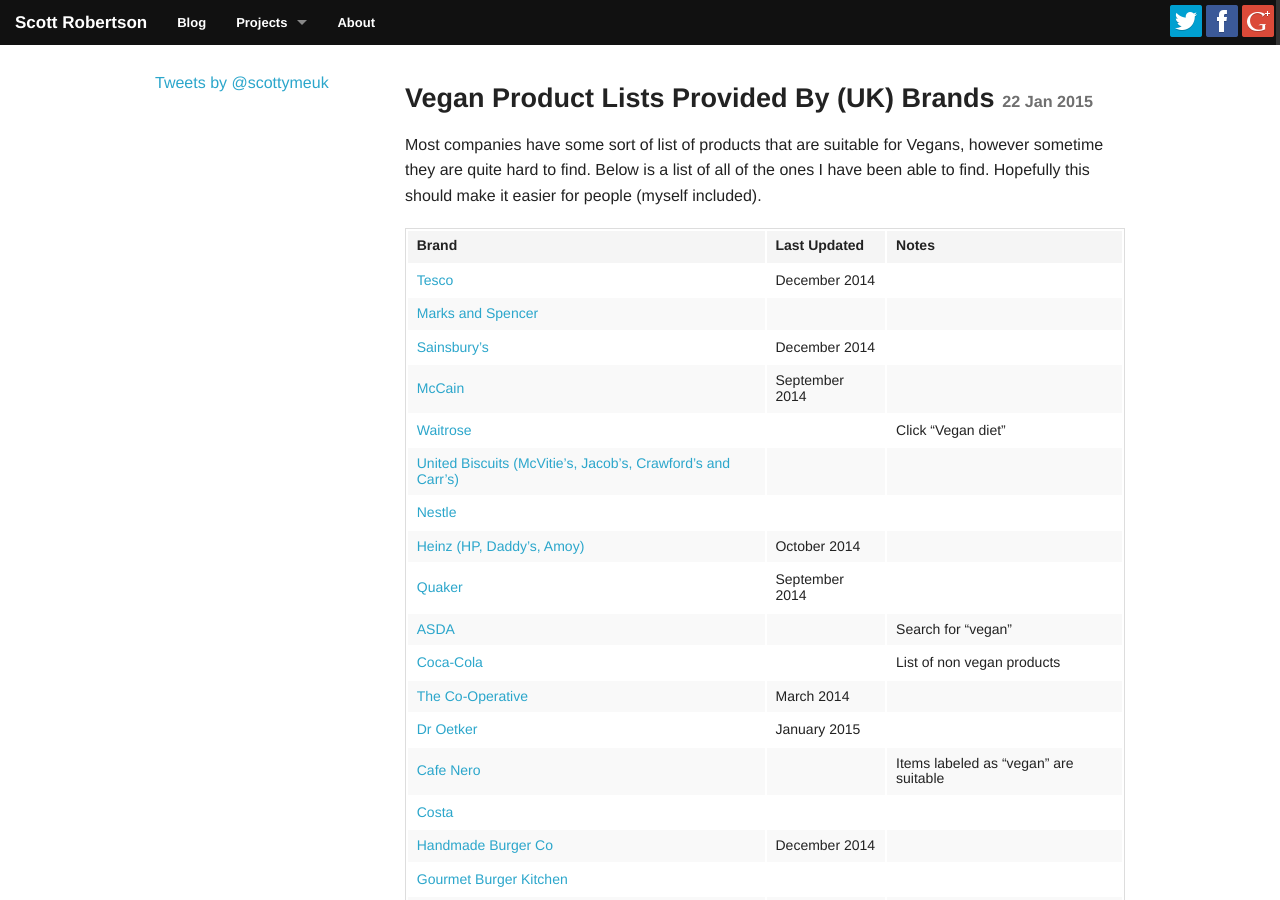
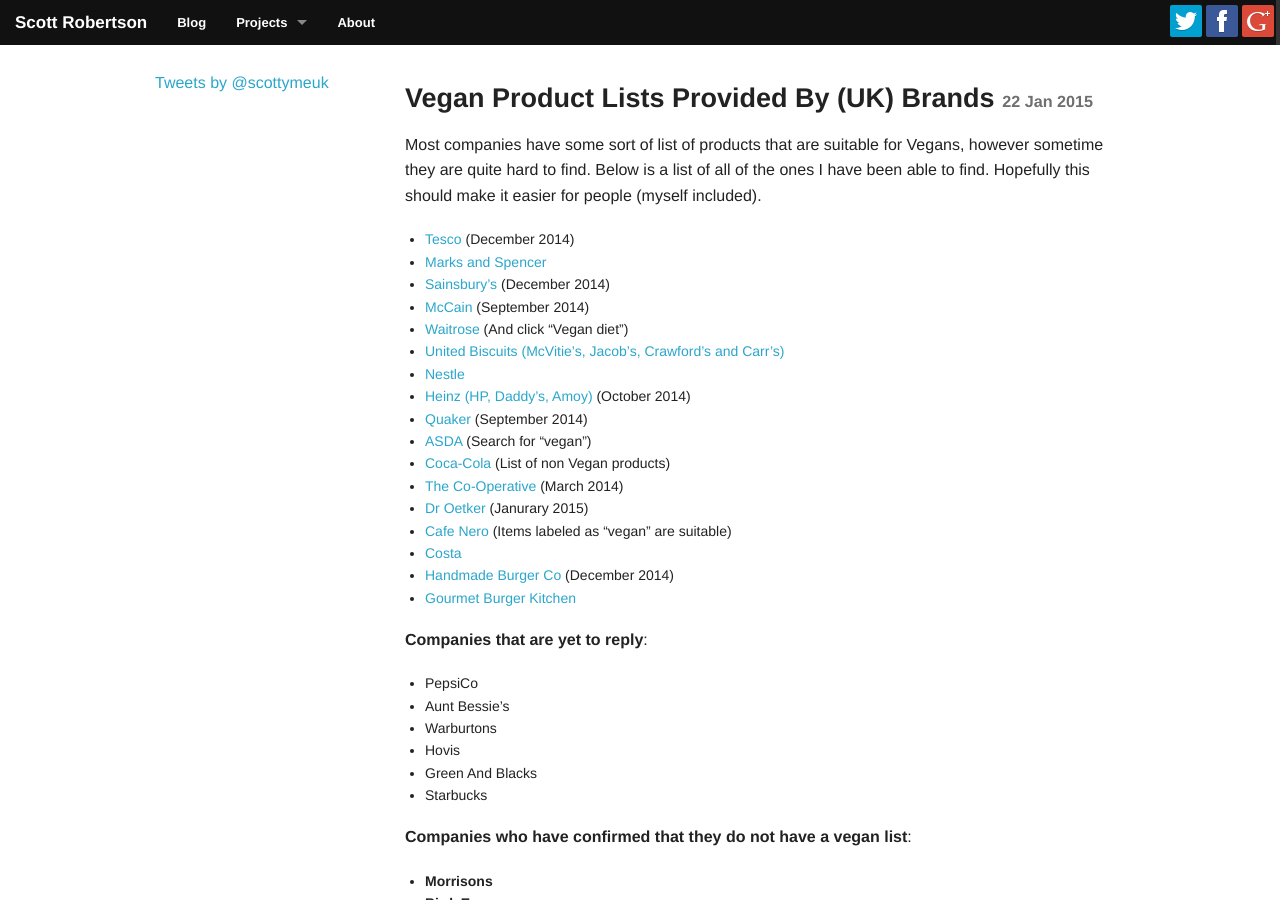
Before and after one commit to scottrobertson/scottrobertson.me, a Jekyll site: the page built from _posts/2015-01-22-uk-brands-vegan-lists.markdown, in a window 1280 px wide and 900 px high. Built offline with Jekyll 4.4.1, drawn with Linux system fonts in a browser that asks for light colours; nearby versions of some CDN libraries; Markdown is read by kramdown in place of the engine named in the settings; comment, search, counter and statistics services are not loaded.

Commit message:
Revert "Use a table"
This reverts commit 91c7c2e8d1320878d069c256567571d67de39345.

```diff
--- a/_posts/2015-01-22-uk-brands-vegan-lists.markdown
+++ b/_posts/2015-01-22-uk-brands-vegan-lists.markdown
@@ -7,27 +7,23 @@
 
 Most companies have some sort of list of products that are suitable for Vegans, however sometime they are quite hard to find. Below is a list of all of the ones I have been able to find. Hopefully this should make it easier for people (myself included).
 
-| Brand | Last Updated | Notes |
-|----------------------------------------------------------------------------------------------------------------------------------------------------------------|----------------|---------------------------------------|
-| [Tesco](https://upload.scottrobertson.me/SamuNuSIZ0GHl.pdf) | December 2014 |  |
-| [Marks and Spencer](http://health.marksandspencer.com/uploads/pdfs/Vegans.pdf) |  |  |
-| [Sainsbury's](https://upload.scottrobertson.me/x6s232y5pgQ56.pdf) | December 2014 |  |
-| [McCain](https://upload.scottrobertson.me/ng2Bx0M6t8zij.pdf) | September 2014 |  |
-| [Waitrose](http://www.waitrose.com/home/inspiration/health_and_nutrition/special_diets_and_lifestyles/how_waitrose_can_help.html) |  | Click "Vegan diet" |
-| [United Biscuits (McVitie’s, Jacob’s, Crawford’s and Carr’s)](http://www.unitedbiscuits.com/our-consumers/health-nutrition/special-diets/#tab-1413900132-2-73) |  |  |
-| [Nestle](http://www.nestle.co.uk/asset-library/documents/nutritionhealthwellness/vegan%20list.pdf) |  |  |
-| [Heinz (HP, Daddy's, Amoy)](https://upload.scottrobertson.me/tl975SsOdRbuu.pdf) | October 2014 |  |
-| [Quaker](https://upload.scottrobertson.me/iQh4Bu2pLAvoK.png) | September 2014 |  |
-| [ASDA](http://groceries.asda.com/) |  | Search for "vegan" |
-| [Coca-Cola](http://www.coca-cola.co.uk/faq/ingredients/coca-cola-drinks-suitable-for-vegans-vegetarians.html) |  | List of non vegan products |
-| [The Co-Operative](https://upload.scottrobertson.me/b4ImDwE27ikeR.pdf) | March 2014 |  |
-| [Dr Oetker](https://upload.scottrobertson.me/fnH0VxxwdjT0Z.png) | January 2015 |  |
-| [Cafe Nero](http://www.caffenero.co.uk/nutrition/sandwiches.aspx) |  | Items labeled as "vegan" are suitable |
-| [Costa](https://www.costa.co.uk/nutrition/) |  |  |
-| [Handmade Burger Co](http://handmadeburger.co.uk/wp-content/uploads/2014/12/23397-HBC-Allergy-Menu_ONLINE.pdf) | December 2014 |  |
-| [Gourmet Burger Kitchen](http://www.gbk.co.uk/assets/img/pdfMenus/GBK-AllergyMenu.pdf) |  |  |
-|  |  |  |
-|  |  |  |
+- [Tesco](https://upload.scottrobertson.me/SamuNuSIZ0GHl.pdf) (December 2014)
+- [Marks and Spencer](http://health.marksandspencer.com/uploads/pdfs/Vegans.pdf)
+- [Sainsbury's](https://upload.scottrobertson.me/x6s232y5pgQ56.pdf) (December 2014)
+- [McCain](https://upload.scottrobertson.me/ng2Bx0M6t8zij.pdf) (September 2014)
+- [Waitrose](http://www.waitrose.com/home/inspiration/health_and_nutrition/special_diets_and_lifestyles/how_waitrose_can_help.html) (And click "Vegan diet")
+- [United Biscuits (McVitie’s, Jacob’s, Crawford’s and Carr’s)](http://www.unitedbiscuits.com/our-consumers/health-nutrition/special-diets/#tab-1413900132-2-73)
+- [Nestle](http://www.nestle.co.uk/asset-library/documents/nutritionhealthwellness/vegan%20list.pdf)
+- [Heinz (HP, Daddy's, Amoy)](https://upload.scottrobertson.me/tl975SsOdRbuu.pdf) (October 2014)
+- [Quaker](https://upload.scottrobertson.me/iQh4Bu2pLAvoK.png) (September 2014)
+- [ASDA](http://groceries.asda.com/) (Search for "vegan")
+- [Coca-Cola](http://www.coca-cola.co.uk/faq/ingredients/coca-cola-drinks-suitable-for-vegans-vegetarians.html) (List of non Vegan products)
+- [The Co-Operative](https://upload.scottrobertson.me/b4ImDwE27ikeR.pdf) (March 2014)
+- [Dr Oetker](https://upload.scottrobertson.me/fnH0VxxwdjT0Z.png) (Janurary 2015)
+- [Cafe Nero](http://www.caffenero.co.uk/nutrition/sandwiches.aspx) (Items labeled as "vegan" are suitable)
+- [Costa](https://www.costa.co.uk/nutrition/)
+- [Handmade Burger Co](http://handmadeburger.co.uk/wp-content/uploads/2014/12/23397-HBC-Allergy-Menu_ONLINE.pdf) (December 2014)
+- [Gourmet Burger Kitchen](http://www.gbk.co.uk/assets/img/pdfMenus/GBK-AllergyMenu.pdf)
 
 **Companies that are yet to reply**:
 
```
